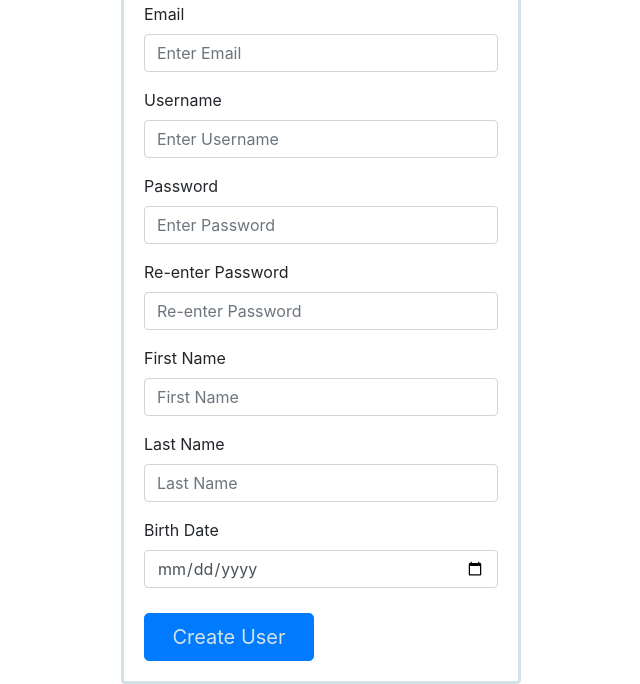
After one commit to jlapstra/this-warrior-can, a Django app: page /create_user in a window 1280 px wide. The commit adds this page. Shown: the part 351-1035 px from the top of the page, without its empty margins (319-959 px from the left). Run offline with Django 3.2, Linux system fonts and the light colour scheme; some libraries are stand-ins or nearby versions.

Commit message:
User Creation now allowed, redirect to login and sign in. Fix TimeSober Component next

```diff
--- a/project/backend/settings.py
+++ b/project/backend/settings.py
@@ -27,6 +27,7 @@ DEBUG = True
 
 ALLOWED_HOSTS = []
 
+ASSET_PATH = './static/frontend/'
 
 # Application definition
 
@@ -72,8 +73,9 @@ TEMPLATES = [
 
 LOGIN_REDIRECT_URL = '/'
 
+LOGOUT_REDIRECT_URL = '/'
+
 WSGI_APPLICATION = 'backend.wsgi.application'
-
 
 # Database
 # https://docs.djangoproject.com/en/2.0/ref/settings/#databases
--- a/project/frontend/urls.py
+++ b/project/frontend/urls.py
@@ -3,4 +3,5 @@ from . import views
 
 urlpatterns = [
         path('', views.index),
+        path('create_user', views.create_user),
 ]
--- a/project/frontend/views.py
+++ b/project/frontend/views.py
@@ -1,6 +1,28 @@
-from django.shortcuts import render
+from django.shortcuts import render, redirect
 from django.contrib.auth.decorators import login_required
+from rest_framework.parsers import FormParser
+from django.contrib import messages
+
+from this_warrior_can.models import User
+from this_warrior_can.serializers import UserSerializerSerializer
 
 @login_required(login_url='/account/login/')
 def index(request):
     return render(request, 'frontend/index.html')
+
+
+def create_user(request):
+    if request.method == 'GET':
+        serializer = UserSerializerSerializer()
+
+        return render(request, 'registration/create_user.html',{'serializer': serializer})
+
+    elif request.method == 'POST':
+        data = FormParser().parse(request)
+        serializer = UserSerializerSerializer(data=data)
+        if serializer.is_valid():
+            serializer.save()
+            messages.success(request, 'User created successfully, please log in')
+            return redirect('/account/login/')
+        else:
+            return render(request, 'registration/create_user.html',{'serializer': serializer, 'error': serializer.errors})
--- a/project/this_warrior_can/serializers.py
+++ b/project/this_warrior_can/serializers.py
@@ -6,6 +6,33 @@ class UserSerializer(serializers.ModelSerializer):
         model = User
         fields = '__all__'
 
+
+class UserSerializerSerializer(serializers.Serializer):
+    email = serializers.EmailField()
+    username = serializers.CharField(max_length=100)
+    password = serializers.CharField(write_only=True)
+    first_name = serializers.CharField(max_length=100)
+    last_name = serializers.CharField(max_length=100)
+    birth_date = serializers.DateField()
+
+    class Meta:
+        model = User
+        fields = '__all__'
+
+    def create(self, validated_data):
+        password = validated_data.pop("password")
+        user = User.objects.create(**validated_data)
+        user.set_password(password)
+        user.save()
+        return user
+
+    def update(self, instance, validated_data):
+        password = validated_data.pop("password")
+        instance.__dict__.update(validated_data)
+        if password:
+            instance.set_password(password)
+        instance.save()
+        return instance
 
 
 class TimeSoberSerializer(serializers.ModelSerializer):
--- a/project/this_warrior_can/static/this_warrior_can/login.css
+++ b/project/this_warrior_can/static/this_warrior_can/login.css
@@ -19,6 +19,19 @@
   border: 3px solid;
 }
 
-#login-btn {
+.group-btn {
   margin-top: 25px;
 }
+
+.group-btn button {
+  width: 48%;
+  color: #D3E2E8 !important;
+}
+
+.group-btn a {
+  width: 48%;
+}
+
+#login-btn {
+  margin-right: 10px;
+}
--- /dev/null
+++ b/project/this_warrior_can/templates/base.html
@@ -0,0 +1,18 @@
+<!doctype html>
+<html>
+  <head>
+    <meta charset="utf-8">
+    <meta name="viewport" content="width=device-width, initial-scale=1, shrink-to-fit=no">
+    <link rel="stylesheet" href="https://stackpath.bootstrapcdn.com/bootstrap/4.3.1/css/bootstrap.min.css" integrity="sha384-ggOyR0iXCbMQv3Xipma34MD+dH/1fQ784/j6cY/iJTQUOhcWr7x9JvoRxT2MZw1T" crossorigin="anonymous">
+    <title>This Warrior Can - Login</Title>
+    {% load static %}
+    <link rel="stylesheet" href="{% static "this_warrior_can/login.css" %}">
+  </head>
+  <body>
+    {% block content %}
+    {% endblock %}
+    <script src="https://code.jquery.com/jquery-3.3.1.slim.min.js" integrity="sha384-q8i/X+965DzO0rT7abK41JStQIAqVgRVzpbzo5smXKp4YfRvH+8abtTE1Pi6jizo" crossorigin="anonymous"></script>
+    <script src="https://cdnjs.cloudflare.com/ajax/libs/popper.js/1.14.7/umd/popper.min.js" integrity="sha384-UO2eT0CpHqdSJQ6hJty5KVphtPhzWj9WO1clHTMGa3JDZwrnQq4sF86dIHNDz0W1" crossorigin="anonymous"></script>
+    <script src="https://stackpath.bootstrapcdn.com/bootstrap/4.3.1/js/bootstrap.min.js" integrity="sha384-JjSmVgyd0p3pXB1rRibZUAYoIIy6OrQ6VrjIEaFf/nJGzIxFDsf4x0xIM+B07jRM" crossorigin="anonymous"></script>
+  </body>
+</html>
--- /dev/null
+++ b/project/this_warrior_can/templates/registration/create_user.html
@@ -0,0 +1,54 @@
+{% extends "base.html" %}
+
+{% block content %}
+  {% load rest_framework %}
+  <div class="login-page d-flex flex-column">
+    <div class="p-2">
+      {% load static %}
+      <img class="logo rounded-top mx-auto d-block" src="{% static "frontend/ThisWarriorCan.png" %}">
+    </div>
+    <div class="p-2">
+      <form method="post" id="login-form" class="rounded-bottom">
+        {% csrf_token %}
+        {% if error %}
+            {% for e in error %}
+                <div class="alert alert-danger" role="alert">
+                    {{ e }}
+                </div>
+            {% endfor %}
+        {% endif %}
+        <div class="form-group">
+          <label for="{{ serializer.data.email.id_for_label }}">Email</label>
+          <input type="email" class="form-control" id="{{ serializer.data.email.id_for_label }}" placeholder="Enter Email" name="email" required>
+        </div>
+        <div class="form-group">
+          <label for="{{ serializer.data.username.id_for_label }}">Username</label>
+          <input type="text" class="form-control" id="{{ serializer.data.username.id_for_label }}" placeholder="Enter Username" name="username" required>
+        </div>
+        <div class="form-group">
+          <label for="{{ serializer.data.password.id_for_label }}">Password</label>
+          <input type="password" class="form-control" id="{{ serializer.data.password.id_for_label }}" placeholder="Enter Password" name="password" required>
+        </div>
+        <div class="form-group">
+          <label for="password2">Re-enter Password</label>
+          <input type="password" class="form-control" id="password2" placeholder="Re-enter Password" required>
+        </div>
+        <div class="form-group">
+          <label for="{{ serializer.data.first_name.id_for_label }}">First Name</label>
+          <input type="text" class="form-control" id="{{ serializer.data.first_name.id_for_label }}" placeholder="First Name" name="first_name" required>
+        </div>
+        <div class="form-group">
+          <label for="{{ serializer.data.last_name.id_for_label }}">Last Name</label>
+          <input type="text" class="form-control" id="{{ serializer.data.last_name.id_for_label }}" placeholder="Last Name" name="last_name" required>
+        </div>
+        <div class="form-group">
+          <label for="{{ serializer.data.birth_date.id_for_label }}">Birth Date</label>
+          <input type="date" class="form-control" id="{{ serializer.data.birth_date.id_for_label }}" placeholder="yyyy-mm-dd" name="birth_date" required>
+        </div>
+        <div class="group-btn">
+          <button id="create-user-btn" class="btn btn-primary btn-lg" type="submit">Create User</button>
+        </div>
+      </form>
+    </div>
+  </div>
+{% endblock %}
--- a/project/this_warrior_can/urls.py
+++ b/project/this_warrior_can/urls.py
@@ -2,6 +2,7 @@ from django.urls import path
 from . import views
 
 urlpatterns = [
-        path('api/dashboard/', views.UserView.as_view()),
+        path('api/dashboard/', views.UserViewEndpoint.as_view()),
         path('api/timesober/', views.TimeSoberEndpoint.as_view()),
+        path('api/createuser/', views.CreateUserEndpoint.as_view()),
 ]
```
Also changed, not shown: project/this_warrior_can/templates/registration/login.html (+17 -18 lines), project/this_warrior_can/views.py (+10 -3 lines).
